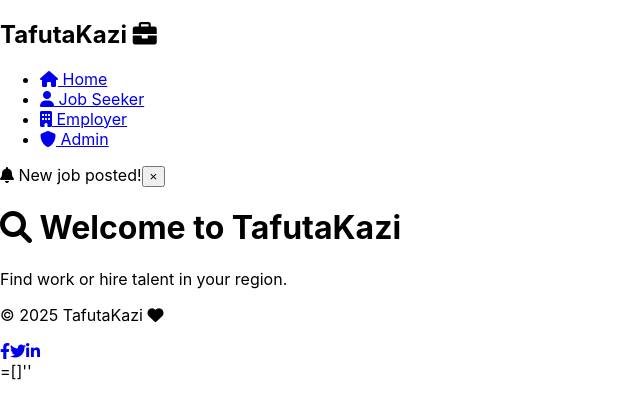
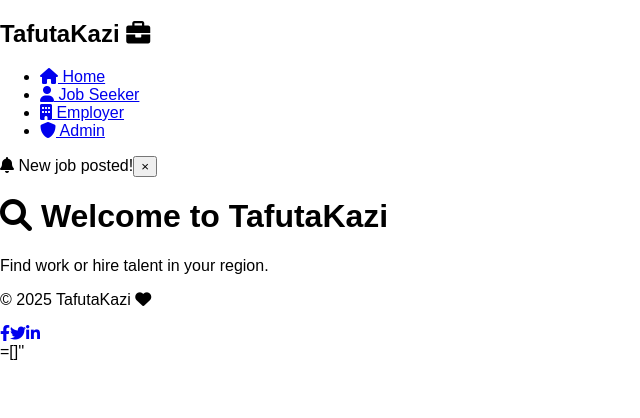
Before and after one commit to mbayajames/tafutakazi, a React (Create React App) app in the folder frontend/: page / in a window 1280 px wide. Shown: the top 418 px of the page, without its empty margins (0-640 px from the left). Built offline with nearby package versions, Linux system fonts and the light colour scheme; no server answers.

Commit message:
Update index.css to refine global styles and layout consistency

```diff
--- a/frontend/src/index.css
+++ b/frontend/src/index.css
@@ -1,13 +1,6 @@
 body {
   margin: 0;
-  font-family: -apple-system, BlinkMacSystemFont, 'Segoe UI', 'Roboto', 'Oxygen',
-    'Ubuntu', 'Cantarell', 'Fira Sans', 'Droid Sans', 'Helvetica Neue',
-    sans-serif;
-  -webkit-font-smoothing: antialiased;
-  -moz-osx-font-smoothing: grayscale;
+  font-family: Arial, sans-serif;
+  background-color: #fff;
+  color: #000;
 }
-
-code {
-  font-family: source-code-pro, Menlo, Monaco, Consolas, 'Courier New',
-    monospace;
-}
```
